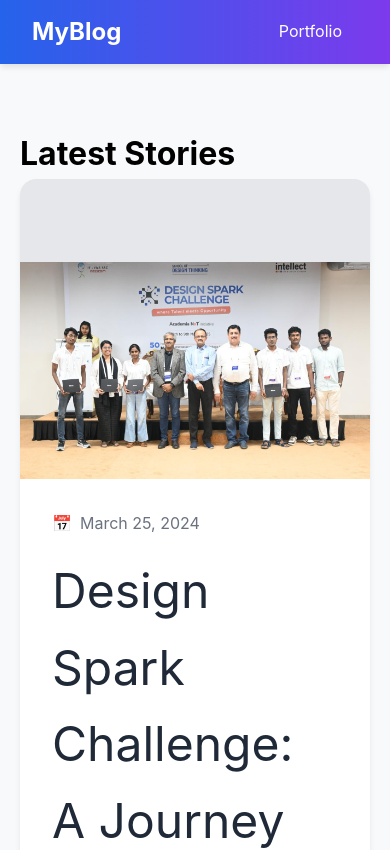
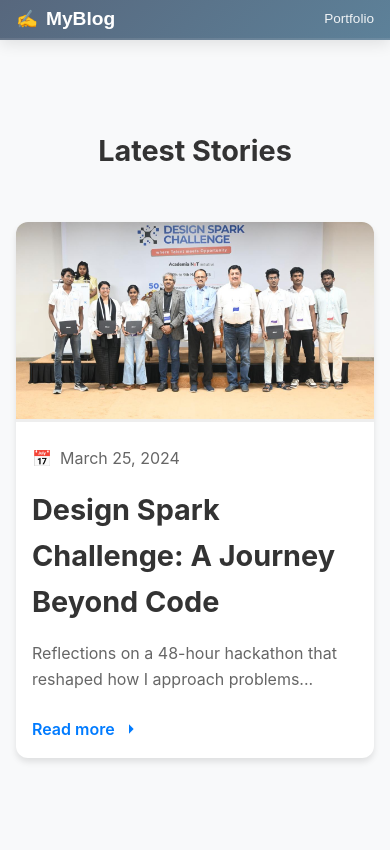
Before and after one commit to jayasurya0007/jayasurya, a React (Vite) app in the folder BLOGS/: page / in a window 390 px wide. Shown: the top 850 px of the page. Built offline with nearby package versions, Linux system fonts and the light colour scheme.

Commit message:
Final Modification

```diff
--- a/BLOGS/src/components/BlogPost.tsx
+++ b/BLOGS/src/components/BlogPost.tsx
@@ -29,7 +29,7 @@ const BlogPost = ({ blog }: Props) => {
                 className="post-image"
               />
               <figcaption className="image-caption">
-                Image description
+                {block.desc}
               </figcaption>
             </figure>
           )
--- a/BLOGS/src/pages/Dashboard.tsx
+++ b/BLOGS/src/pages/Dashboard.tsx
@@ -1,6 +1,6 @@
 import { Blog } from '../App';
 import BlogCard from '../components/BlogCard';
-import '../styles/blogcard.css';
+import '../styles/dashboard.css';
 
 type Props = {
   blogs: Blog[];
--- a/BLOGS/src/styles/blogcard.css
+++ b/BLOGS/src/styles/blogcard.css
@@ -1,65 +1,80 @@
 .blog-card {
     background: white;
-    border-radius: 16px;
+    border-radius: 12px;
+    box-shadow: 0 4px 6px rgba(0, 0, 0, 0.1);
     overflow: hidden;
-    box-shadow: 0 4px 6px -1px rgba(0, 0, 0, 0.1);
+    transition: transform 0.3s ease;
     margin-bottom: 2rem;
-    transition: transform 0.3s ease, box-shadow 0.3s ease;
 }
 
 .blog-card:hover {
-    transform: translateY(-2px);
-    box-shadow: 0 10px 15px -3px rgba(0, 0, 0, 0.1);
+    transform: translateY(-5px);
 }
 
-  .featured-image {
-    height: 300px;
-    background-color: #e5e7eb;
-    overflow: hidden;
-  }
-
-  .featured-image img,
-  .post-image {
-    width: 100%;              /* Make image width fill the container */
-    height: 400px;            /* Set a fixed height (adjust to your need) */
-    object-fit: contain;      /* Fit the image inside, no cropping, maintain aspect ratio */
-    border-radius: 8px;       /* Optional, to round the corners */
-    display: block;           /* Removes extra space below the image */
-  }
-
-  .blog-card:hover .featured-image img {
-    transform: scale(1.05);
+.featured-image img {
+    width: 100%;
+    height: 250px;
+    object-fit: cover;
+    border-bottom: 3px solid #eee;
 }
 
 .card-content {
-    padding: 2rem;
+    padding: 1.5rem;
 }
 
 .post-date {
-    color: #6b7280;
+    color: #666;
+    font-size: 0.9rem;
+    margin-bottom: 0.5rem;
     display: flex;
     align-items: center;
     gap: 0.5rem;
-    margin-bottom: 1rem;
 }
 
 .post-title {
-    color: #1f2937;
     font-size: 1.5rem;
-    margin-bottom: 1rem;
+    font-weight: 700;
+    color: #333;
     text-decoration: none;
     display: block;
+    margin: 1rem 0;
+    transition: color 0.3s ease;
+}
+
+.post-title:hover {
+    color: #007bff;
 }
 
 .post-excerpt {
-    color: #4b5563;
+    color: #666;
+    line-height: 1.6;
     margin-bottom: 1.5rem;
 }
 
 .read-more {
-    color: #2563eb;
-    text-decoration: none;
     display: inline-flex;
     align-items: center;
     gap: 0.5rem;
+    color: #007bff;
+    text-decoration: none;
+    font-weight: 600;
+    transition: gap 0.3s ease;
 }
+
+.read-more:hover {
+    gap: 1rem;
+}
+
+@media (max-width: 768px) {
+    .featured-image img {
+        height: 200px;
+    }
+
+    .card-content {
+        padding: 1rem;
+    }
+
+    .post-title {
+        font-size: 1.3rem;
+    }
+}
--- a/BLOGS/src/styles/blogpost.css
+++ b/BLOGS/src/styles/blogpost.css
@@ -1,37 +1,64 @@
 .blog-post {
-    padding-top: 6rem;
-    min-height: 100vh;
+    padding: 4rem 0;
+}
+
+.container {
+    max-width: 800px;
+    margin: 0 auto;
+    padding: 0 1.5rem;
 }
 
 .post-header {
-    margin-bottom: 4rem;
     text-align: center;
+    margin-bottom: 3rem;
 }
 
 .post-title {
-    font-size: 3rem;
-    color: #1f2937;
+    font-size: 2.5rem;
     margin-bottom: 1rem;
+    color: #333;
 }
 
 .post-date {
-    color: #6b7280;
+    color: #666;
     font-size: 1rem;
 }
 
-  .content-block {
+.text-content {
+    font-size: 1.1rem;
+    line-height: 1.8;
+    color: #444;
     margin: 2rem 0;
 }
 
-  .text-content {
-    font-size: 1.125rem;
-    color: #374151;
-    line-height: 1.75;
+.content-block {
+    margin: 2.5rem 0;
+}
+
+.post-image {
+    width: 100%;
+    height: auto;
+    border-radius: 8px;
+    margin: 1rem 0;
 }
 
 .image-caption {
     text-align: center;
-    color: #6b7280;
-    font-size: 0.875rem;
+    color: #666;
+    font-size: 0.9rem;
     margin-top: 0.5rem;
 }
+
+@media (max-width: 768px) {
+    .post-title {
+        font-size: 1.8rem;
+    }
+
+    .text-content {
+        font-size: 1rem;
+    }
+
+    .container {
+        padding: 0 1rem;
+    }
+}
--- /dev/null
+++ b/BLOGS/src/styles/dashboard.css
@@ -0,0 +1,38 @@
+.dashboard {
+    padding-top: 8rem;
+}
+
+.container {
+    max-width: 1200px;
+    margin: 0 auto;
+    padding: 0 1.5rem;
+}
+
+.page-title {
+    font-size: 2.2rem;
+    margin-bottom: 3rem;
+    color: #333;
+    text-align: center;
+}
+
+.blog-list {
+    display: grid;
+    grid-template-columns: repeat(auto-fit, minmax(300px, 1fr));
+    gap: 2rem;
+    padding: 1rem 0;
+}
+
+@media (max-width: 768px) {
+    .dashboard {
+        padding-top: 6rem;
+    }
+
+    .page-title {
+        font-size: 1.8rem;
+        margin-bottom: 2rem;
+    }
+
+    .blog-list {
+        grid-template-columns: 1fr;
+    }
+}
--- a/BLOGS/src/styles/navbar.css
+++ b/BLOGS/src/styles/navbar.css
@@ -1,34 +1,131 @@
 .navbar {
-    background: linear-gradient(to right, #2563eb, #7c3aed);
-    box-shadow: 0 4px 6px -1px rgba(0, 0, 0, 0.1);
+    background: linear-gradient(135deg, #57677d 0%, #5d8199 100%);
+    box-shadow: 0 4px 15px rgba(0, 0, 0, 0.1);
     position: fixed;
     width: 100%;
     top: 0;
     z-index: 1000;
+    font-family: 'Poppins', sans-serif;
+    border-bottom: 2px solid rgba(255, 255, 255, 0.1);
 }
 
 .nav-content {
     display: flex;
     justify-content: space-between;
     align-items: center;
-    height: 64px;
-    padding: 0 2rem;
+    padding: 1rem 2rem;
+    max-width: 1200px;
+    margin: 0 auto;
 }
 
 .brand {
+    font-size: 1.8rem;
+    font-weight: 700;
     color: white;
-    font-size: 1.5rem;
-    font-weight: 700;
     text-decoration: none;
+    display: flex;
+    align-items: center;
+    gap: 0.8rem;
+    transition: opacity 0.3s ease;
+}
+
+.brand:hover {
+    opacity: 0.9;
+}
+
+.brand::before {
+    content: '✍️';
+    font-size: 1.4rem;
+}
+
+.nav-links {
+    display: flex;
+    gap: 2.5rem;
+    align-items: center;
 }
 
 .nav-link {
-    color: white;
-    padding: 0.5rem 1rem;
+    color: rgba(255, 255, 255, 0.9);
     text-decoration: none;
-    transition: color 0.3s ease;
+    font-weight: 500;
+    position: relative;
+    padding: 0.5rem 0;
+    transition: all 0.3s ease;
+}
+
+.nav-link::after {
+    content: '';
+    position: absolute;
+    bottom: 0;
+    left: 0;
+    width: 0;
+    height: 2px;
+    background: #fff;
+    transition: width 0.3s ease;
+}
+
+.nav-link:hover::after {
+    width: 100%;
 }
 
 .nav-link:hover {
-    color: #e5e7eb;
+    color: white;
 }
+
+/* Newsletter button */
+.nav-link.cta {
+    background: #e74c3c;
+    padding: 0.6rem 1.5rem;
+    border-radius: 25px;
+    margin-left: 1rem;
+}
+
+.nav-link.cta:hover {
+    background: #c0392b;
+}
+
+.nav-link.cta::after {
+    display: none;
+}
+
+@media (max-width: 768px) {
+    .nav-content {
+        padding: 1rem;
+    }
+
+    .brand {
+        font-size: 1.4rem;
+        gap: 0.5rem;
+    }
+
+    .nav-links {
+        gap: 1.5rem;
+    }
+
+    .nav-link {
+        font-size: 0.9rem;
+    }
+
+    .nav-link.cta {
+        padding: 0.5rem 1rem;
+        margin-left: 0.5rem;
+    }
+}
+
+@media (max-width: 480px) {
+    .brand {
+        font-size: 1.2rem;
+    }
+
+    .brand::before {
+        font-size: 1.1rem;
+    }
+
+    .nav-link {
+        font-size: 0.85rem;
+    }
+
+    .nav-link.cta {
+        display: none;
+    }
+}
```
Lines whose indentation alone changed are shown as unchanged.
